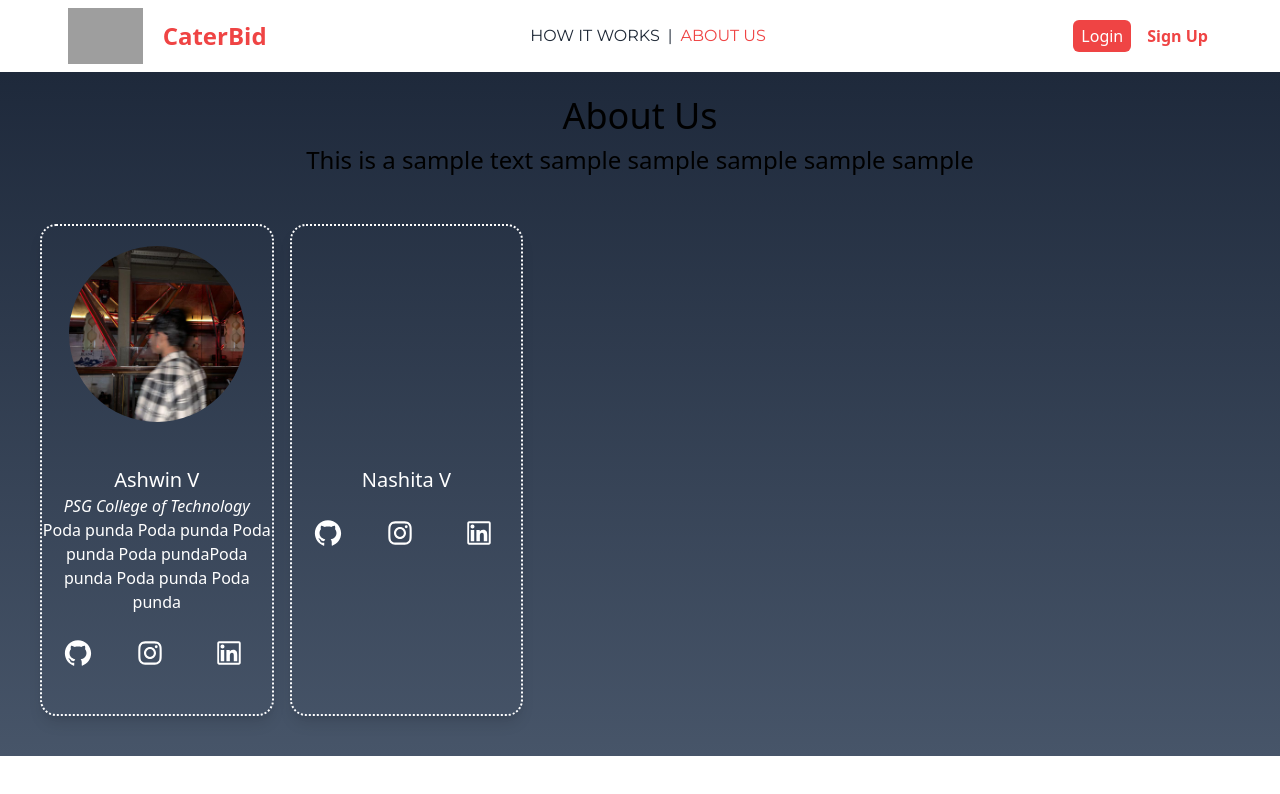
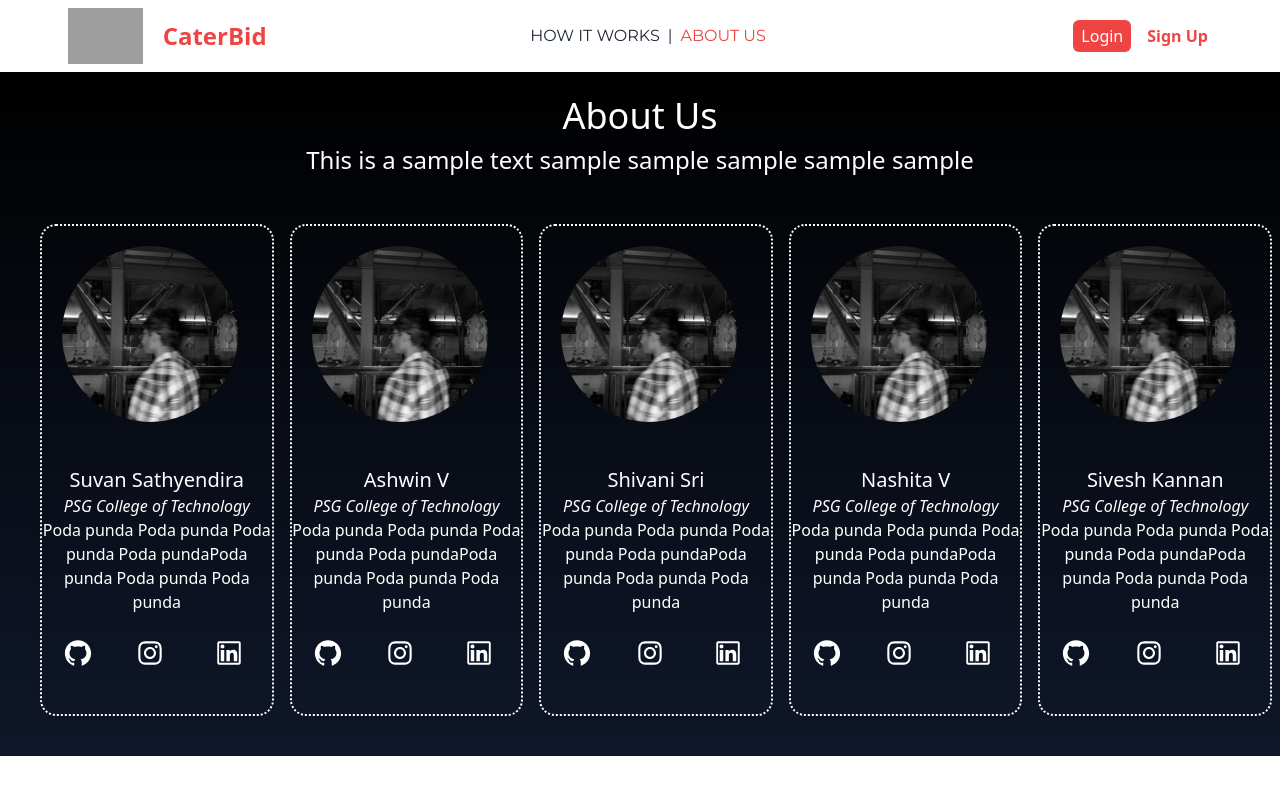
Before and after one commit to suvanbalu/CaterBid, a React (Create React App) app: page /AboutUs in a window 1280 px wide. Shown: the top 794 px of the page. Built offline with nearby package versions, Linux system fonts and the light colour scheme; grey boxes are pictures that could not be loaded.

Commit message:
team cards

```diff
--- a/src/pages/aboutus/AboutUs.js
+++ b/src/pages/aboutus/AboutUs.js
@@ -12,10 +12,12 @@ const AboutUs = () => {
   let message = "This is a sample text sample sample sample sample sample";
   return (
     <React.Fragment>
+      <div>
       <Navbar />
-      <section className="bg-gradient-to-b from-slate-800 to-slate-600 h-full w-full p-4 flex justify-center">
+      </div>
+      <section className="bg-gradient-to-b from-black to-slate-900 h-full w-full p-4 flex justify-center">
         <div className="container">
-          <div className=" about_us_text text-black text-center">
+          <div className=" about_us_text text-white text-center">
             <h2 className="header bold text-4xl p-2">About Us</h2>
             <p className="section-subtitle text-2xl">{message}</p>
             <br></br>
@@ -23,12 +25,50 @@ const AboutUs = () => {
 
           <div className="main-grid grid grid-cols-3 text-center lg:grid-cols-5 m-4 h-fit w-full justify-center text-white">
             <TeamMemberDetail
+              name="Suvan Sathyendira"
+              organization={"PSG College of Technology"}
+              content="Poda punda Poda punda Poda punda Poda pundaPoda punda Poda punda Poda punda"
+              image={sivesh}
+              githubLink = {"//www.github.com/suvanbalu"}
+              instaLink = {"//www.instagram.com/suvan.balu/"}
+              linkedinLink = {"//www.linkedin.com/in/suvanbalu/"}
+            />
+            <TeamMemberDetail
               name="Ashwin V"
               organization={"PSG College of Technology"}
               content="Poda punda Poda punda Poda punda Poda pundaPoda punda Poda punda Poda punda"
               image={sivesh}
+              githubLink = {"//www.github.com/asxwin"}
+              instaLink = {"//www.instagram.com/ashwin.in/"}
+              linkedinLink = {"//www.linkedin.com/in/ashwin-v-108068219/"}
             />
-            <TeamMemberDetail name="Nashita V" />
+            <TeamMemberDetail
+              name="Shivani Sri"
+              organization={"PSG College of Technology"}
+              content="Poda punda Poda punda Poda punda Poda pundaPoda punda Poda punda Poda punda"
+              image={sivesh}
+              githubLink = {"//www.github.com/shxvani"}
+              instaLink = {"//www.instagram.com/shxvani/"}
+              linkedinLink = {"//www.linkedin.com/in/shivani-s-b640241b2/"}
+            />
+            <TeamMemberDetail
+              name="Nashita V"
+              organization={"PSG College of Technology"}
+              content="Poda punda Poda punda Poda punda Poda pundaPoda punda Poda punda Poda punda"
+              image={sivesh}
+              githubLink = {"//www.github.com/NashitaV"}
+              instaLink = {"//www.instagram.com/na_shhhhh/"}
+              linkedinLink = {"//www.linkedin.com/in/nashita-v-972563219/"}
+            />
+            <TeamMemberDetail
+              name="Sivesh Kannan"
+              organization={"PSG College of Technology"}
+              content="Poda punda Poda punda Poda punda Poda pundaPoda punda Poda punda Poda punda"
+              image={sivesh}
+              githubLink = {"//www.github.com/siveshk"}
+              instaLink = {"//www.instagram.com/sivesh_k/"}
+              linkedinLink = {"//www.linkedin.com/in/sivesh-kannan-455811252/"}
+            />
           </div>
         </div>
       </section>
@@ -48,7 +88,7 @@ const TeamMemberDetail = ({
   image = "",
 }) => {
   return (
-    <div className="ashwin team-item   shadow-lg bg-white-500 hover:border-2 hover:border-orange-500 m-2 rounded-2xl border-2 border-white border-dotted hover:scale-105 duration-100 flex flex-col items-center">
+    <div className="suvan shadow-lg bg-white-500 hover:border-2 hover:border-orange-500 m-2 rounded-2xl border-2 border-white border-dotted hover:scale-105 grayscale hover:grayscale-0 duration-150">
       <div
         style={{
           background: `url(${image})`,
@@ -65,7 +105,7 @@ const TeamMemberDetail = ({
       <p>{content}</p>
 
       <div className="mt-4 flex justify-center py-2 px-20">
-        <Link to={githubLink}>
+        <Link to={githubLink} target="_blank">
           <div>
             <div class="group relative w-max">
               <button>
@@ -78,7 +118,7 @@ const TeamMemberDetail = ({
           </div>
         </Link>
 
-        <Link to={instaLink}>
+        <Link to={instaLink} target="_blank">
           <div>
             <div class="group relative w-max">
               <button>
@@ -91,7 +131,7 @@ const TeamMemberDetail = ({
           </div>
         </Link>
 
-        <Link to={linkedinLink}>
+        <Link to={linkedinLink} target="_blank">
           <div>
             <div class="group relative w-max">
               <button>
```
